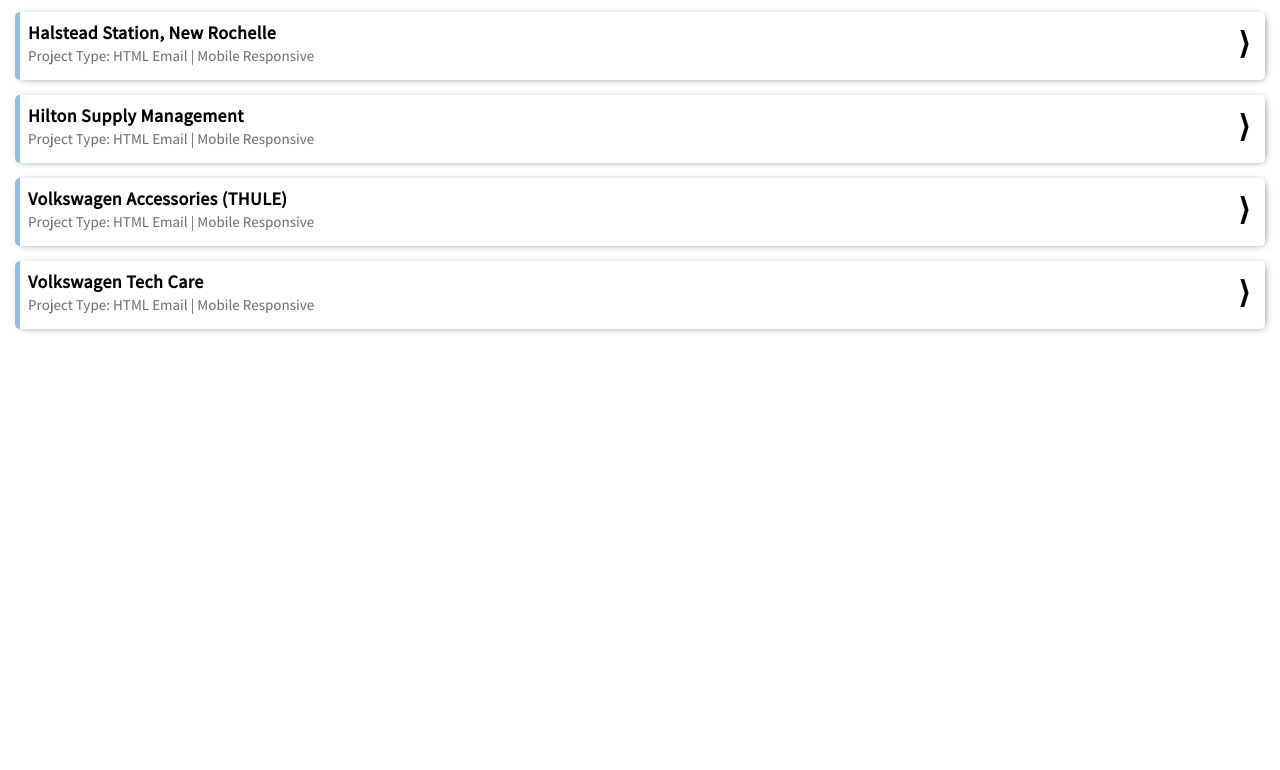
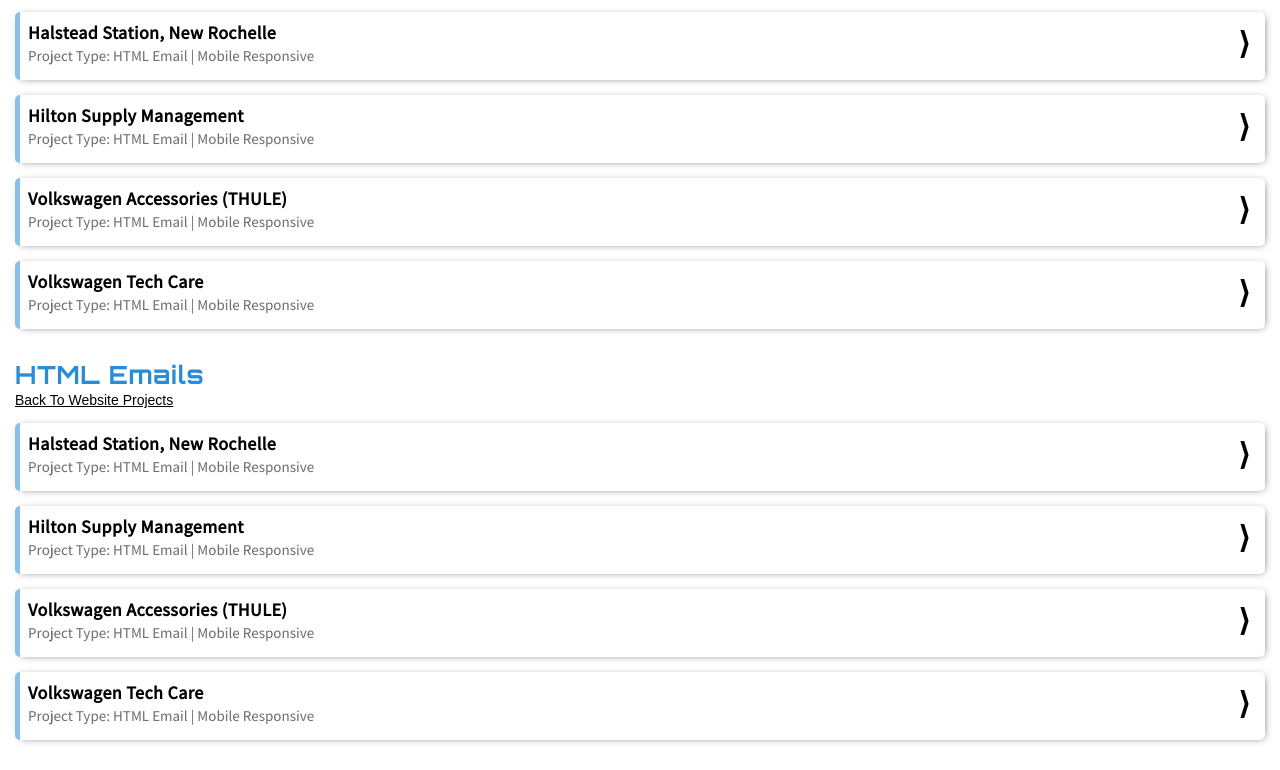
Before and after one commit to kcdevelop/dashboard, a plain HTML site: page index.html in a window 1280 px wide. Shown: the part 814-1584 px from the top of the page. Before the commit the page ends 1173 px from the top, so only its background shows below. Drawn offline with Linux system fonts and the light colour scheme.

```diff
--- a/index.html
+++ b/index.html
@@ -12,7 +12,7 @@
 	</head>
 	<body>
 	<header>
-		<div class="developer-website">
+		<div id="developer-website" class="developer-website">
 			<span class="developer">KENNETH CORBIN</span>
 			<div  class="website">
 				<span class="mobile-hide">
@@ -166,5 +166,49 @@
 			</article>
 		</a>
 	</section>
+	<section class="dashboard">
+		<h2 id="email-section" class="email-section" >HTML Emails</h2>
+		<nav class="go-to-links website-link">
+			<a href="#website-section">
+				Back To Website Projects
+			</a>
+		</nav>
+		<a href="https://rebrand.ly/halstead-em" target="_blank">
+			<article class="project em">
+				<div class="title">
+					<h3>Halstead Station,<br class="mobile-show" /> New Rochelle</h3>
+					<p>Project Type: HTML Email |<br class="mobile-show" /> Mobile Responsive</p>
+				</div>
+				<div class="go-arrow">&rang;</div>
+			</article>
+		</a>
+		<a href="https://rebrand.ly/hilton-supply-em" target="_blank">
+			<article class="project em">
+				<div class="title">
+					<h3>Hilton Supply Management</h3>
+					<p>Project Type: HTML Email |<br class="mobile-show" /> Mobile Responsive</p>
+				</div>
+				<div class="go-arrow">&rang;</div>
+			</article>
+		</a>
+		<a href="https://rebrand.ly/vw-accessories-em" target="_blank">
+			<article class="project em">
+				<div class="title">
+					<h3>Volkswagen Accessories (THULE)</h3>
+					<p>Project Type: HTML Email |<br class="mobile-show" /> Mobile Responsive</p>
+				</div>
+				<div class="go-arrow">&rang;</div>
+			</article>
+		</a>
+		<a href="https://rebrand.ly/vw-tech-care-em" target="_blank">
+			<article class="project em">
+				<div class="title">
+					<h3>Volkswagen Tech Care</h3>
+					<p>Project Type: HTML Email |<br class="mobile-show" /> Mobile Responsive</p>
+				</div>
+				<div class="go-arrow">&rang;</div>
+			</article>
+		</a>
+	</section>
 	</body>
 </html>
```
